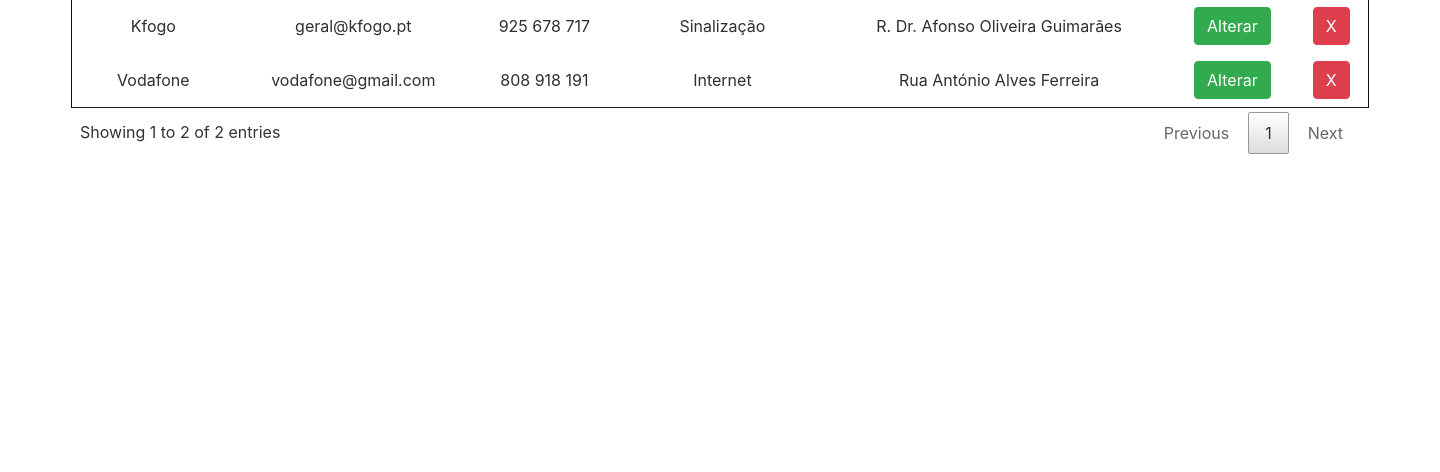
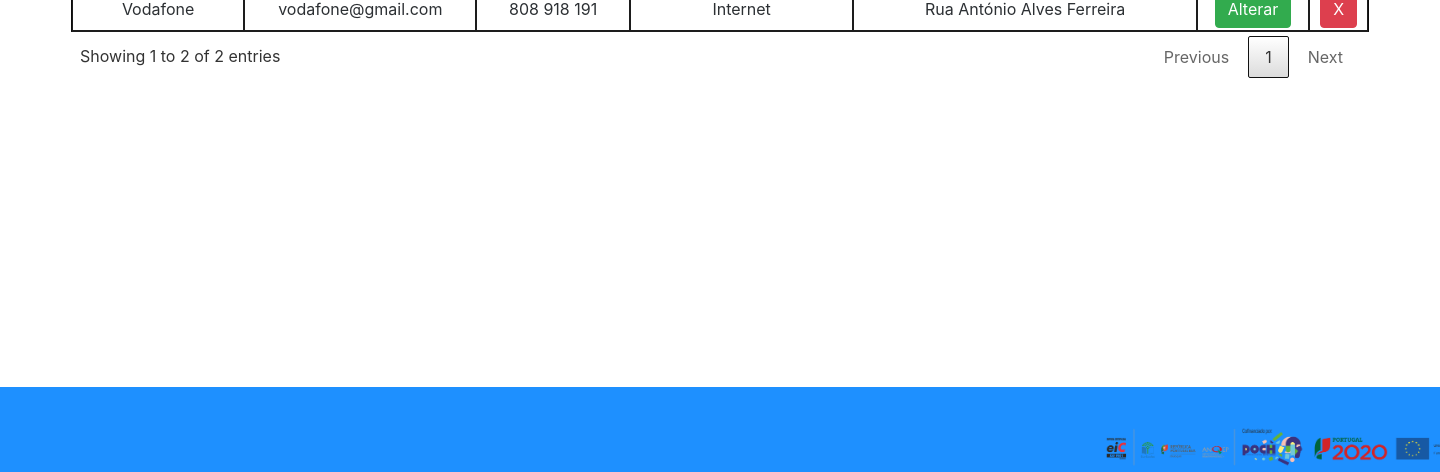
Before and after one commit to andredias28/Site-Esco, a PHP site: page /empresa.php in a window 1440 px wide. Shown: the part 328-800 px from the top of the page. Run offline with PHP 8.4, Linux system fonts and the light colour scheme; data comes from the database, SQL or seed files in the repository; some libraries are stand-ins or nearby versions.

Commit message:
alteralção no design

```diff
--- a/empresa.css
+++ b/empresa.css
@@ -3,16 +3,97 @@
   padding: 0px;
   box-sizing: border-box;
 }
+
+nav{
+  display: flex;
+  justify-content: space-around;
+  align-items: center;
+  min-height: 8vh;
+  background-color: #00bfff;
+  font-family: 'Lato', sans-serif;
+}
+
+.logo{
+  text-transform: uppercase;
+  letter-spacing: 5px;
+  font-size: 20px;
+}
+
+.nav-links{
+  display: flex;
+  text-align: left;
+  justify-content: space-around;
+  width: 25%;
+}
+
+.nav-links a{
+   color: black;
+   text-decoration: none;
+   letter-spacing: 3px;
+   font-weight: bold;
+   font-size: 14px;
+}
+
+.nav-links li{
+  list-style: none;
+}
+
+@media screen and (max-width:1024px){
+  .nav-links{
+   width: 60%;
+  }
+}
+
+.image{
+  display: block;
+  margin-left: auto;
+  margin-right: auto;
+  margin-top: 20px;
+  height: 300px;
+}
+
+.barradelogos{
+  height: 50px;
+  margin-left: 1100px;
+  margin-top: 35px;
+}
+#botao{
+position: absolute;
+right: 20px;
+top: 20px;
+}
+
+
+.burguer{
+  width: 25px;
+  height: 5px;
+  color: rgb(226, 226, 226);
+  margin: 5px;
+}
+
+.footer,
+.push {
+height: 85px;
+margin-top: 25px;
+background-color: #1E90FF;
+}
+/* .footer{
+  margin-top: 25px;
+  background-color: #1E90FF;
+  height: 85px;
+} */
+
 table{
   border: 1px solid black;
   border-collapse: collapse;
   opacity: 0.95;
-    margin-top: 65px;
-    margin-left: 80px;
-    width: 85%;
+   margin-top: 25px;
+  margin-left: 90px;
+  width: 90%;
 }
+
 th{
-    background: #000080;
+  background: #007bff;
   color: white;
 }
 
@@ -23,34 +104,61 @@
   background: white;
 }
 
+td{
+border: solid 1px #111;
+}
+
 th, td{
   text-align: center;
+  padding: 5px;
+}
+
+.tabela input{
+  height: 30px;
+  width: 93%;
+  padding: 5px 10px;
+  font-size: 16px;
+  border-radius: 5px;
+  border: 1px solid gray;
+}
+
+.button{
   padding: 10px;
-}
-.button{
-    padding: 5px;
   font-size: 15px;
   color: white;
   background: #5f9ea0;
   border:none;
   border-radius: 5px;
 }
-
-button{
-    margin-top: 5px;
-}
 #buttons{
 margin-left: 750px;
+
+}
+#inserir{
+  float: right;
+  margin-right: 90px;
+  margin-bottom: 5px;
+}
+.cima{
+  margin-top: 20px;
+}
+.barradelogos{
+  height: 50px;
+  margin-left: 1100px;
+  margin-top: 35px;
+}
+.footer {
+  position: fixed;
+  left: 0;
+  bottom: 0;
+  width: 100%;
+  background-color: #1E90FF;
+  color: white;
+  text-align: center;
 }
 
-#inserir{
-    float: right;
-    margin-right: 150px;
-}
 
-.Texto{
-  text-align: center;
-}
+/*Tabela*/
 
 /*
 * Table styles
@@ -74,7 +182,7 @@
 }
 table.dataTable thead th,
 table.dataTable thead td {
-    padding: 10px 18px;
+  padding: 12px 18px;
   border-bottom: 1px solid #111;
 }
 table.dataTable thead th:active,
@@ -83,7 +191,7 @@
 }
 table.dataTable tfoot th,
 table.dataTable tfoot td {
-    padding: 10px 18px 6px 18px;
+  padding: 6px 6px 6px 6px;
   border-top: 1px solid #111;
 }
 table.dataTable thead .sorting,
@@ -119,10 +227,10 @@
 }
 table.dataTable tbody th,
 table.dataTable tbody td {
-    padding: 8px 10px;
+  padding: 2px 2px;
 }
 table.dataTable.row-border tbody th, table.dataTable.row-border tbody td, table.dataTable.display tbody th, table.dataTable.display tbody td {
-    border-top: 1px solid #ddd;
+  border-top: 1px solid #111;
 }
 table.dataTable.row-border tbody tr:first-child th,
 table.dataTable.row-border tbody tr:first-child td, table.dataTable.display tbody tr:first-child th,
@@ -131,11 +239,11 @@
 }
 table.dataTable.cell-border tbody th, table.dataTable.cell-border tbody td {
   border-top: 1px solid #ddd;
-    border-right: 1px solid #ddd;
+  border-right: 1px solid #111;
 }
 table.dataTable.cell-border tbody tr th:first-child,
 table.dataTable.cell-border tbody tr td:first-child {
-    border-left: 1px solid #ddd;
+  border-left: 1px solid #111;
 }
 table.dataTable.cell-border tbody tr:first-child th,
 table.dataTable.cell-border tbody tr:first-child td {
@@ -229,15 +337,15 @@
 }
 table.dataTable.compact thead th,
 table.dataTable.compact thead td {
-    padding: 4px 17px 4px 4px;
+  padding: 2px 5px 2px 2px;
 }
 table.dataTable.compact tfoot th,
 table.dataTable.compact tfoot td {
-    padding: 4px;
+  padding: 2px;
 }
 table.dataTable.compact tbody th,
 table.dataTable.compact tbody td {
-    padding: 4px;
+  padding: 2px;
 }
 table.dataTable th.dt-left,
 table.dataTable td.dt-left {
@@ -363,12 +471,12 @@
   cursor: pointer;
   *cursor: hand;
   color: #333 !important;
-    border: 1px solid transparent;
+  border: 1px solid #111;
   border-radius: 2px;
 }
 .dataTables_wrapper .dataTables_paginate .paginate_button.current, .dataTables_wrapper .dataTables_paginate .paginate_button.current:hover {
   color: #333 !important;
-    border: 1px solid #979797;
+  border: 1px solid #111;
   background-color: white;
   background: -webkit-gradient(linear, left top, left bottom, color-stop(0%, white), color-stop(100%, #dcdcdc));
   /* Chrome,Safari4+ */
--- a/empresa.php
+++ b/empresa.php
@@ -88,6 +88,9 @@
             <?php } ?>
         </tbody>
     </table>
+    <div class="footer">
+            <img src="imagens/barra de logos.png" alt="barra de logos" class="barradelogos"/>
+            </div>
 <!-- Script's -->
         <script src="https://code.jquery.com/jquery-3.4.1.slim.min.js" integrity="sha384-J6qa4849blE2+poT4WnyKhv5vZF5SrPo0iEjwBvKU7imGFAV0wwj1yYfoRSJoZ+n" crossorigin="anonymous"></script>
         <script src="https://cdn.jsdelivr.net/npm/popper.js@1.16.0/dist/umd/popper.min.js" integrity="sha384-Q6E9RHvbIyZFJoft+2mJbHaEWldlvI9IOYy5n3zV9zzTtmI3UksdQRVvoxMfooAo" crossorigin="anonymous"></script>
```
Also changed, not shown: historico.css (+32 -88 lines). Lines whose indentation alone changed are shown as unchanged.
